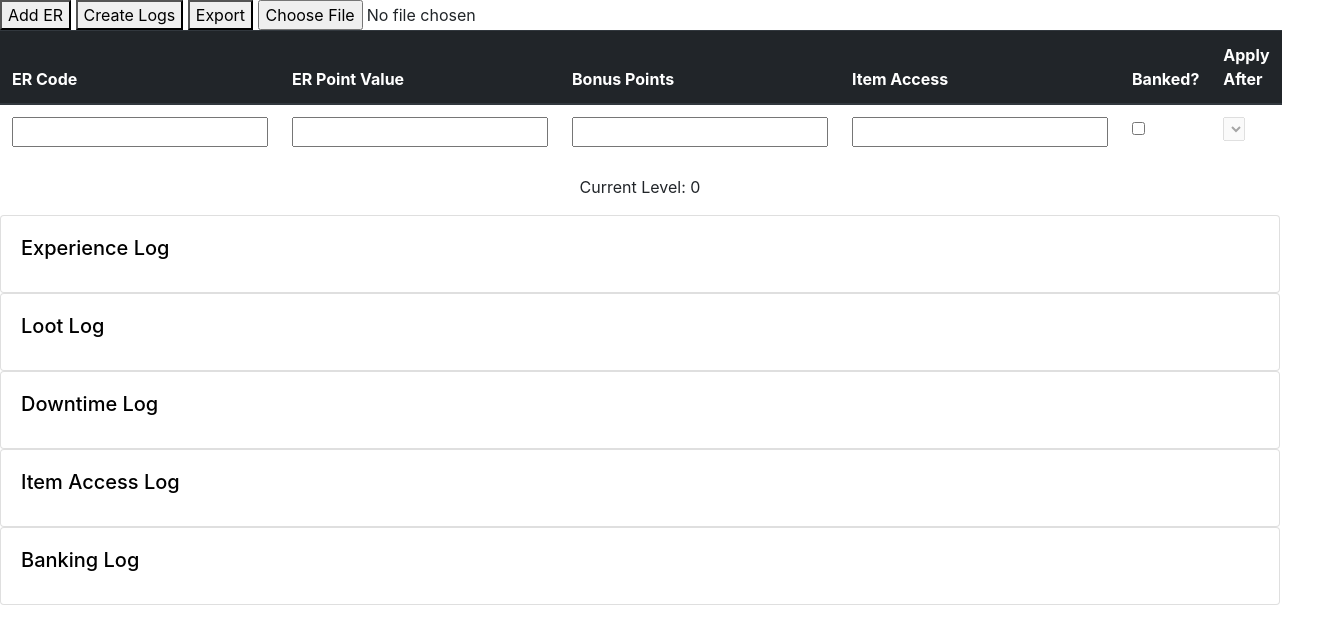
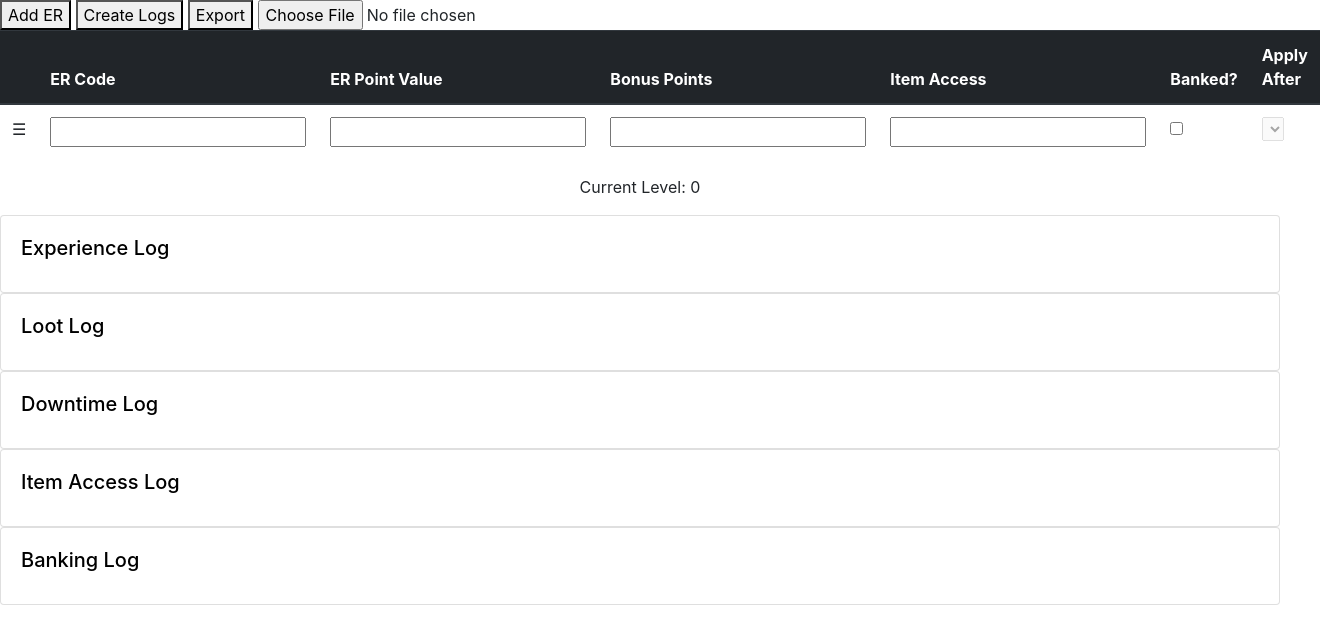
Before and after one commit to missionz3r0/VLC_Log_Creator, a plain HTML site: page index.html in a window 1280 px wide. Shown: the whole page, 1320 px wide, since content can reach past the window. Drawn offline with nearby package versions, Linux system fonts and the light colour scheme.

Commit message:
Allow the ER logs to be sorted.

```diff
--- a/index.html
+++ b/index.html
@@ -19,6 +19,7 @@
     <table class="table">
       <thead class="thead-dark">
         <tr>
+          <th></th>
           <th>ER Code</th>
           <th>ER Point Value</th>
           <th>Bonus Points</th>
@@ -95,12 +96,19 @@
 			  integrity="sha256-FgpCb/KJQlLNfOu91ta32o/NMZxltwRo8QtmkMRdAu8="
 			  crossorigin="anonymous">
 </script>
+<script src="https://code.jquery.com/ui/1.12.0/jquery-ui.min.js"></script>
 <script
         src="https://stackpath.bootstrapcdn.com/bootstrap/4.1.3/js/bootstrap.min.js"
         integrity="sha384-ChfqqxuZUCnJSK3+MXmPNIyE6ZbWh2IMqE241rYiqJxyMiZ6OW/JmZQ5stwEULTy"
         crossorigin="anonymous">
 </script>
 <script>
+$('#ER_Input').sortable({
+  update: function(event, ui){
+    generateLogs();
+  }
+});
+
 const erInput = document.getElementById('ER_Input');
 const lvl2loot = {
   1:  286,
@@ -184,6 +192,7 @@ function exp2lvl(experience){
 function addERInput(){
   let newElement = document.createElement("tr");
   newElement.innerHTML = `
+      <td>&#9776;</td>
       <td><input type="text" class="erCode"></td>
       <td><input type="number" class="points"></td>
       <td><input type="number" class="bonusPoints"></td>
```
